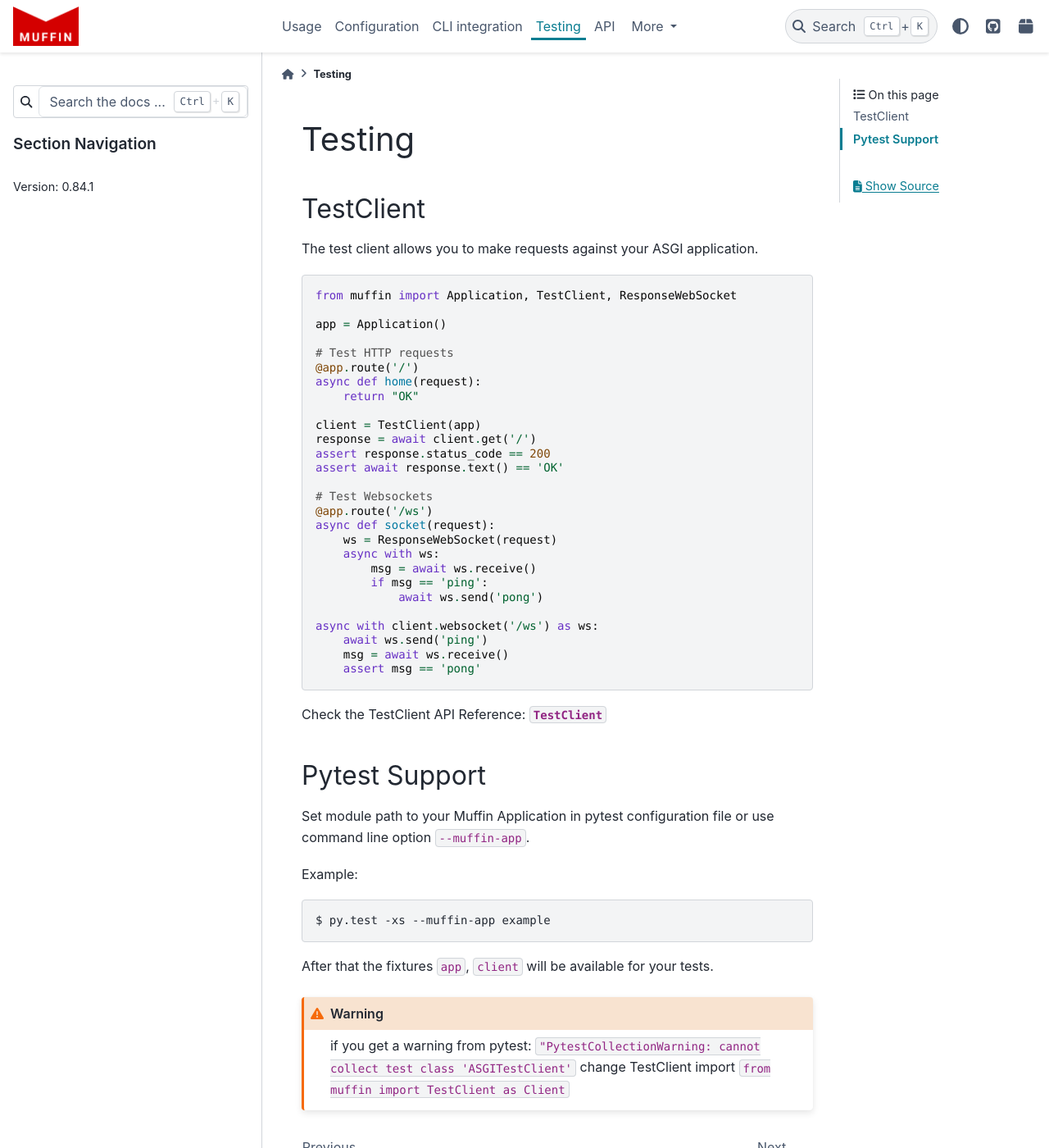
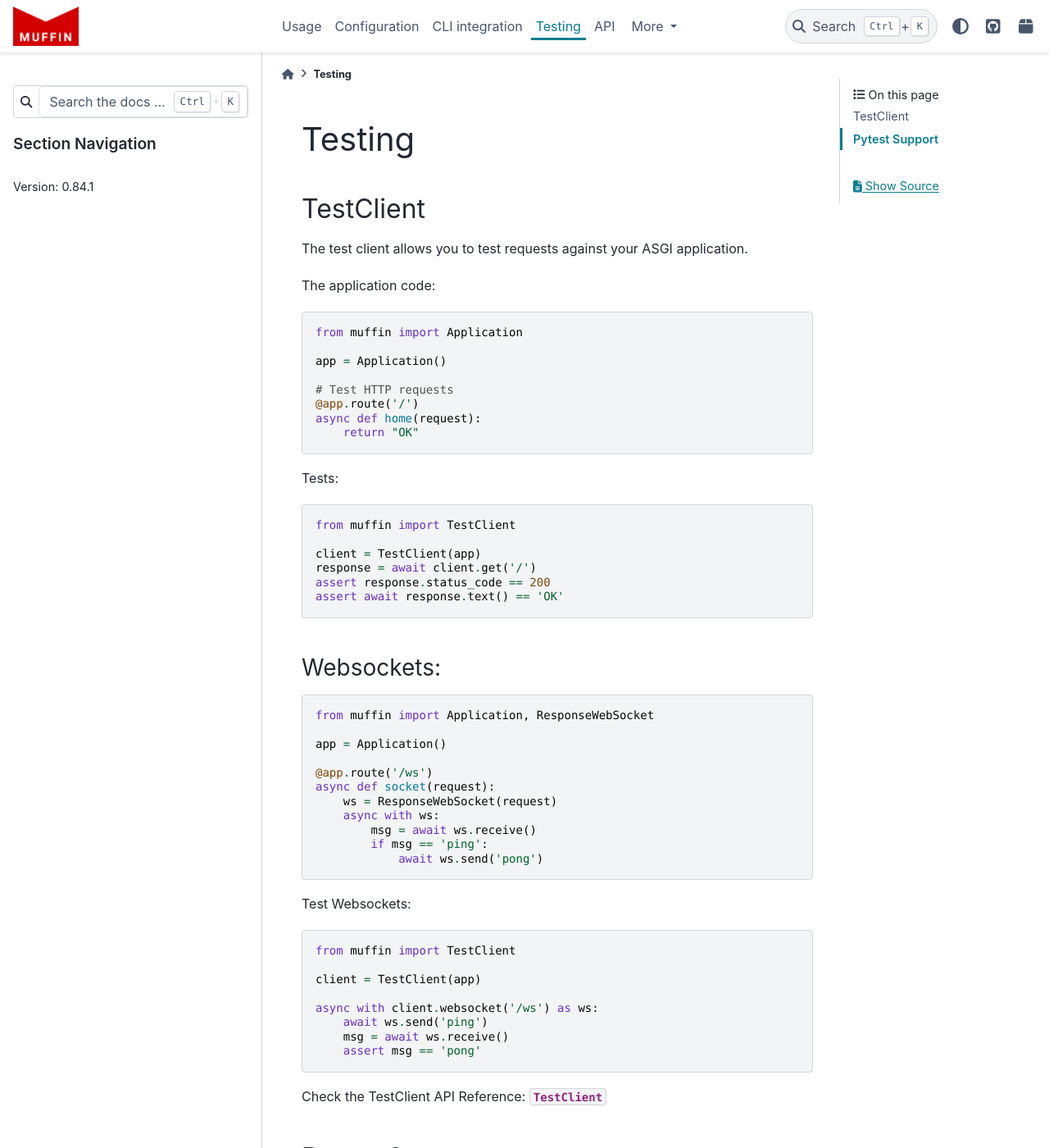
Before and after one commit to klen/muffin, a Sphinx documentation site: the page built from docs/testing.rst, in a window 1280 px wide and 1400 px high. Shown: the whole window at 82% size. Built offline with Sphinx 7.4.7 and the PyData theme 0.15.4, drawn with Linux system fonts in a browser that asks for light colours.

Commit message:
docs: update

```diff
--- a/docs/conf.py
+++ b/docs/conf.py
@@ -11,7 +11,7 @@ sys.path.append(os.path.abspath('.'))
 
 # Add any Sphinx extension module names here, as strings. They can be extensions
 # coming with Sphinx (named 'sphinx.ext.*') or your custom ones.
-extensions = ['sphinx.ext.autodoc', 'sphinx.ext.intersphinx']
+extensions = ['sphinx.ext.autodoc', 'sphinx.ext.intersphinx', 'sphinx_copybutton']
 
 # Add any paths that contain templates here, relative to this directory.
 templates_path = ['templates']
--- a/docs/requirements.txt
+++ b/docs/requirements.txt
@@ -1,2 +1,3 @@
+sphinx-copybutton
 pydata-sphinx-theme
 git+https://github.com/klen/muffin
--- a/docs/testing.rst
+++ b/docs/testing.rst
@@ -4,11 +4,13 @@ Testing
 TestClient
 ----------
 
-The test client allows you to make requests against your ASGI application.
+The test client allows you to test requests against your ASGI application.
+
+The application code:
 
 .. code-block:: python
 
-    from muffin import Application, TestClient, ResponseWebSocket
+    from muffin import Application
 
     app = Application()
 
@@ -17,12 +19,27 @@ The test client allows you to make requests against your ASGI application.
     async def home(request):
         return "OK"
 
+Tests:
+
+.. code-block:: python
+
+    from muffin import TestClient
+
     client = TestClient(app)
     response = await client.get('/')
     assert response.status_code == 200
     assert await response.text() == 'OK'
 
-    # Test Websockets
+
+Websockets:
+^^^^^^^^^^^
+
+.. code-block:: python
+
+    from muffin import Application, ResponseWebSocket
+
+    app = Application()
+
     @app.route('/ws')
     async def socket(request):
         ws = ResponseWebSocket(request)
@@ -31,10 +48,19 @@ The test client allows you to make requests against your ASGI application.
             if msg == 'ping':
                 await ws.send('pong')
 
+Test Websockets:
+
+.. code-block:: python
+
+    from muffin import TestClient
+
+    client = TestClient(app)
+
     async with client.websocket('/ws') as ws:
         await ws.send('ping')
         msg = await ws.receive()
         assert msg == 'pong'
+
 
 Check the TestClient API Reference: :class:`~muffin.TestClient`
 
```
